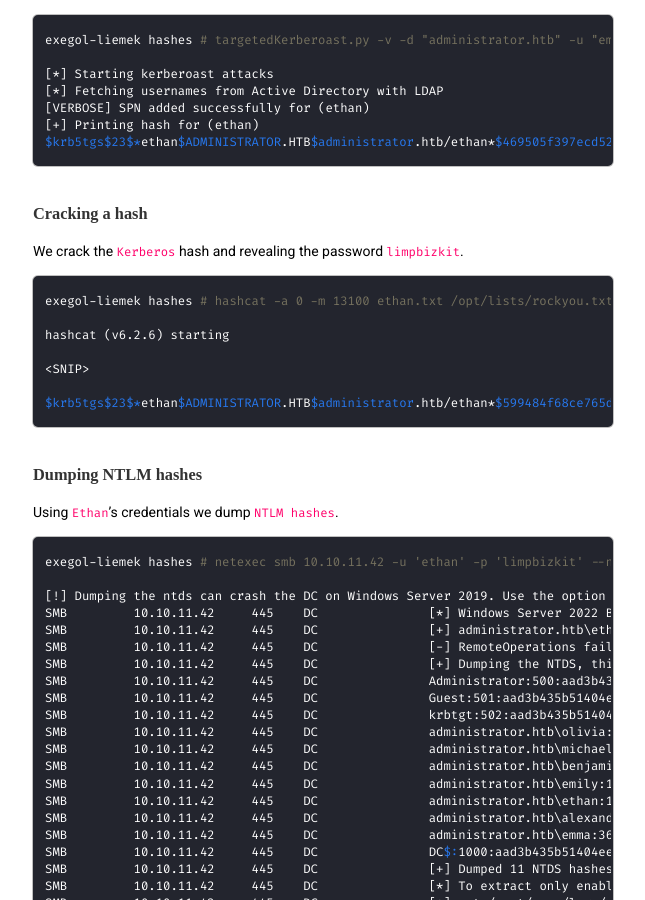
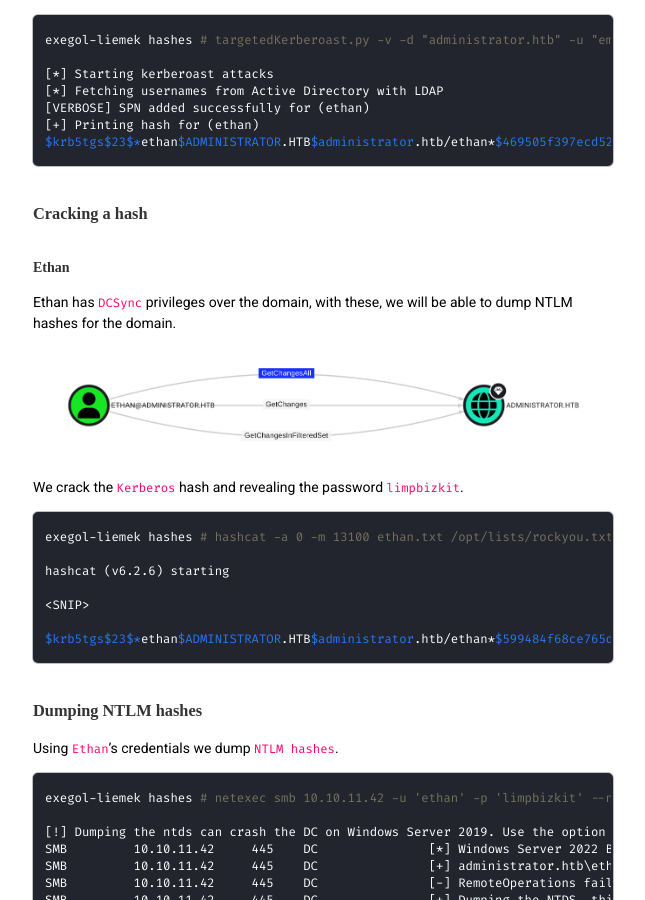
Before and after one commit to iwotylus/iwotylus.github.io, a Jekyll site: the page built from _posts/2025-03-19-Administrator.md, in a window 1280 px wide and 900 px high, scrolled down 8146 px. Shown: the whole window, without its empty margins (317-962 px from the left). Built offline with Jekyll 4.4.1, drawn with Linux system fonts in a browser that asks for light colours; some web fonts are replaced.

Commit message:
fix administrator

```diff
--- a/_posts/2025-03-19-Administrator.md
+++ b/_posts/2025-03-19-Administrator.md
@@ -365,6 +365,12 @@ $krb5tgs$23$*ethan$ADMINISTRATOR.HTB$administrator.htb/ethan*$469505f397ecd52d0e
 
 ### Cracking a hash
 
+#### Ethan
+
+Ethan has <mark>DCSync</mark> privileges over the domain, with these, we will be able to dump NTLM hashes for the domain.
+
+![](/assets/img/posts/Administrator/Ethan.png)
+
 We crack the <mark>Kerberos</mark> hash and revealing the password <mark>limpbizkit</mark>.
 
 {% highlight shell %}
```
Also changed, not shown: assets/img/posts/Administrator/Ethan.png (added).
